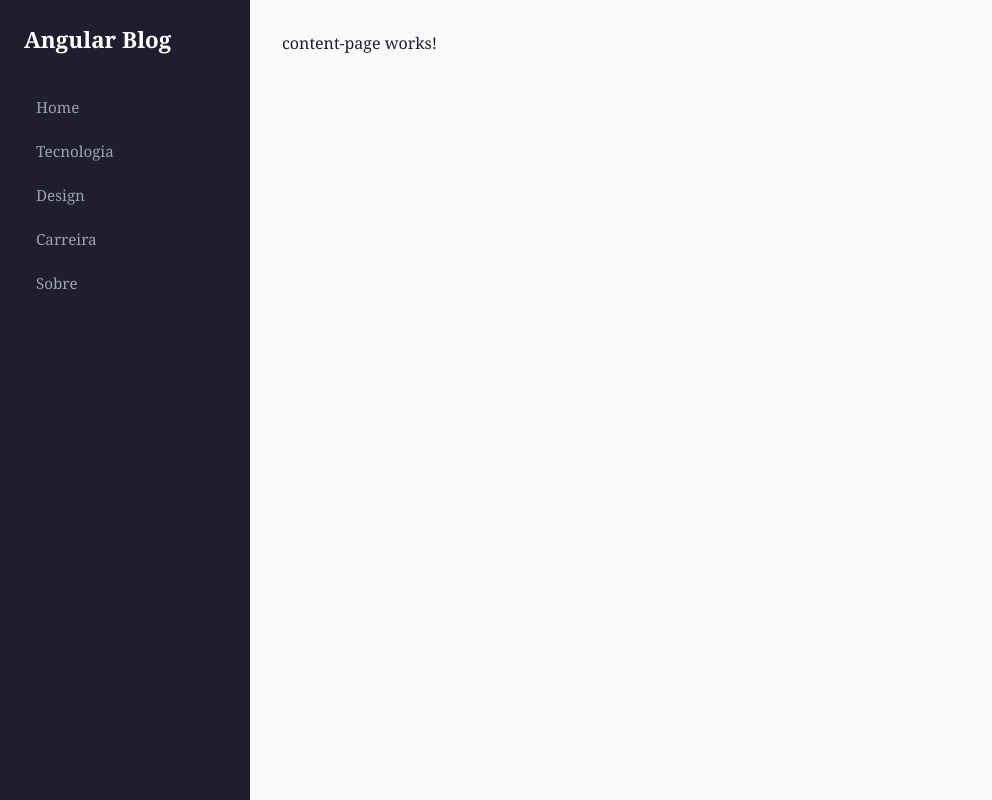
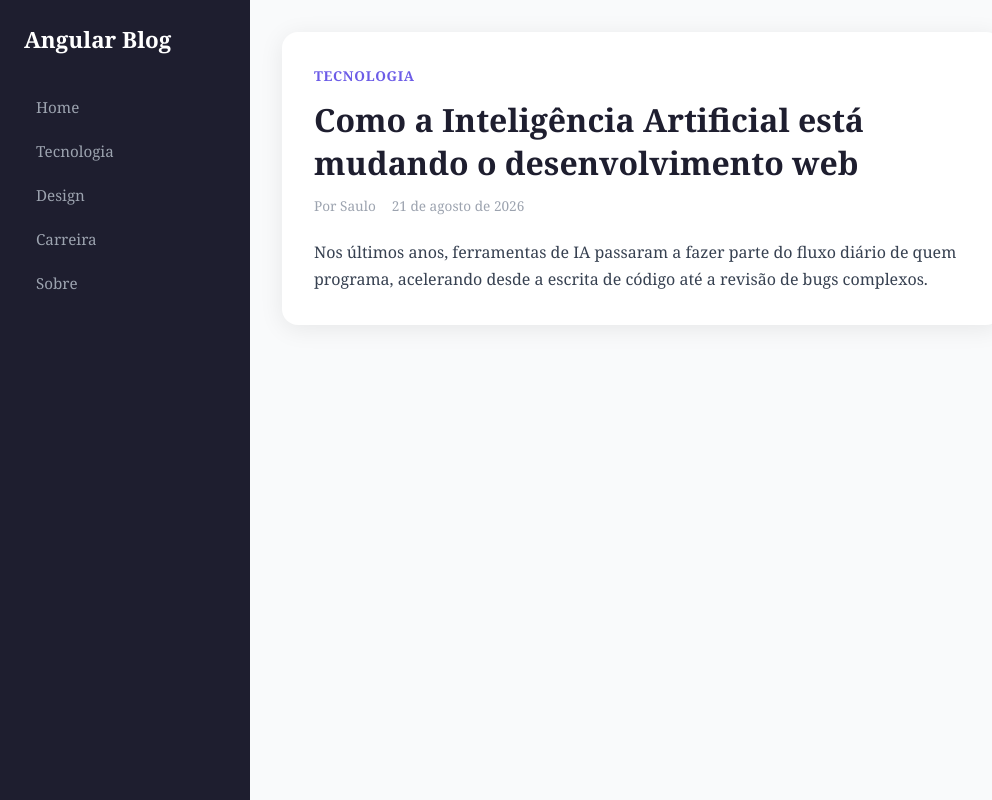
Before and after one commit to saulohdc89/angular-blog, an Angular app: page /post/1 in a window 1280 px wide. Shown: the whole page, without its empty margins (0-992 px from the left). Built offline with nearby package versions, Linux system fonts and the light colour scheme.

Commit message:
feat: implementa ContentPage dinâmico com Signals e computed

```diff
--- a/src/app/app.config.ts
+++ b/src/app/app.config.ts
@@ -1,11 +1,11 @@
 import { ApplicationConfig, provideBrowserGlobalErrorListeners, provideZonelessChangeDetection } from '@angular/core';
-import { provideRouter } from '@angular/router';
+import { provideRouter, withComponentInputBinding } from '@angular/router';
 import { routes } from './app.routes';
 
 export const appConfig: ApplicationConfig = {
   providers: [
     provideBrowserGlobalErrorListeners(),
     provideZonelessChangeDetection(),
-    provideRouter(routes)
+    provideRouter(routes, withComponentInputBinding())
   ]
 };
--- a/src/app/content-page/content-page.css
+++ b/src/app/content-page/content-page.css
@@ -0,0 +1,33 @@
+.content-page {
+  background-color: #ffffff;
+  border-radius: 16px;
+  padding: 32px;
+  box-shadow: 0 4px 24px rgba(0, 0, 0, 0.08);
+  max-width: 720px;
+}
+
+.content-page-category {
+  color: #6c5ce7;
+  font-size: 0.85rem;
+  font-weight: 700;
+  text-transform: uppercase;
+  letter-spacing: 0.05em;
+}
+
+.content-page-title {
+  font-size: 2rem;
+  margin: 12px 0;
+}
+
+.content-page-meta {
+  display: flex;
+  gap: 16px;
+  color: #9ca3af;
+  font-size: 0.85rem;
+  margin-bottom: 24px;
+}
+
+.content-page-body {
+  line-height: 1.7;
+  color: #374151;
+}
--- a/src/app/content-page/content-page.html
+++ b/src/app/content-page/content-page.html
@@ -1 +1,13 @@
-<p>content-page works!</p>
+@if (post(); as p) {
+  <article class="content-page">
+    <span class="content-page-category">{{ p.category }}</span>
+    <h1 class="content-page-title">{{ p.title }}</h1>
+    <div class="content-page-meta">
+      <span>Por {{ p.author }}</span>
+      <span>{{ p.date }}</span>
+    </div>
+    <p class="content-page-body">{{ p.content }}</p>
+  </article>
+} @else {
+  <p>Post não encontrado.</p>
+}
--- a/src/app/content-page/content-page.ts
+++ b/src/app/content-page/content-page.ts
@@ -1,9 +1,16 @@
-import { Component } from '@angular/core';
+import { Component, computed, input } from '@angular/core';
+import { POSTS } from '../posts';
 
 @Component({
+  selector: 'app-content-page',
   imports: [],
-  selector: 'app-content-page',
-  styleUrl: './content-page.css',
   templateUrl: './content-page.html',
+  styleUrl: './content-page.css'
 })
-export class ContentPage {}
+export class ContentPage {
+  id = input.required<string>();
+
+  post = computed(() =>
+    POSTS.find(post => post.id === this.id())
+  );
+}
--- /dev/null
+++ b/src/app/posts.ts
@@ -0,0 +1,48 @@
+export interface Post {
+  id: string;
+  category: string;
+  title: string;
+  description: string;
+  author: string;
+  date: string;
+  content: string;
+}
+
+export const POSTS: Post[] = [
+  {
+    id: '1',
+    category: 'Tecnologia',
+    title: 'Como a Inteligência Artificial está mudando o desenvolvimento web',
+    description: 'Um panorama sobre as principais mudanças que ferramentas de IA trouxeram para o dia a dia dos desenvolvedores.',
+    author: 'Saulo',
+    date: '21 de agosto de 2026',
+    content: 'Nos últimos anos, ferramentas de IA passaram a fazer parte do fluxo diário de quem programa, acelerando desde a escrita de código até a revisão de bugs complexos.'
+  },
+  {
+    id: '2',
+    category: 'Design',
+    title: '5 tendências de UI para 2027',
+    description: '',
+    author: 'Saulo',
+    date: '18 de agosto de 2026',
+    content: 'Interfaces mais minimalistas, tipografia expressiva e microinterações continuam sendo destaque entre os designers de produto.'
+  },
+  {
+    id: '3',
+    category: 'Carreira',
+    title: 'Como migrar de Angular 14 para Angular 22',
+    description: '',
+    author: 'Saulo',
+    date: '15 de agosto de 2026',
+    content: 'A migração entre versões do Angular pode ser feita de forma incremental, especialmente com o auxílio do comando ng update.'
+  },
+  {
+    id: '4',
+    category: 'Tecnologia',
+    title: 'Signals: o que muda na forma de programar em Angular',
+    description: '',
+    author: 'Saulo',
+    date: '10 de agosto de 2026',
+    content: 'Signals trazem uma forma mais explícita e performática de lidar com reatividade, eliminando boa parte da dependência do Zone.js.'
+  }
+];
```
